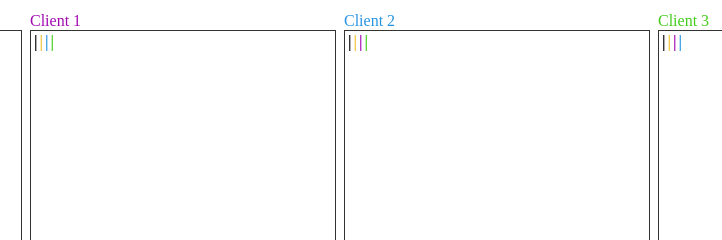
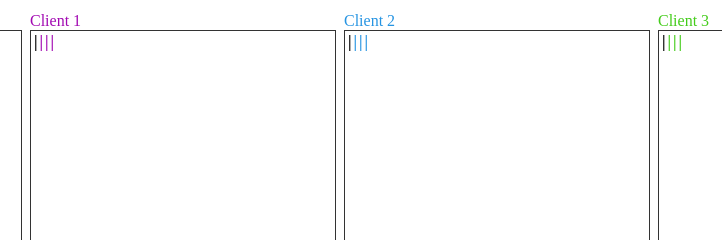
Before and after one commit to leboeuf/realtime-edit-poc, a plain HTML site: page index.html in a window 1280 px wide. Shown: the top 240 px of the page, 296-1018 px from the left. Drawn offline with nearby package versions, Linux system fonts and the light colour scheme.

Commit message:
Refactor client code

```diff
--- a/index.html
+++ b/index.html
@@ -71,8 +71,8 @@ function pushCursor(clientId)
 		if (i == clientId)
 			continue;
 
-		var $client = $('#client' + i);
-		$client.html($client.html() + '<span class="cursor client'+clientId+'">|</span>');
+		var client = _clients[i];
+		client.outputTarget.html(client.outputTarget.html() + '<span class="cursor client'+i+'">|</span>');
 	}
 }
 
```
